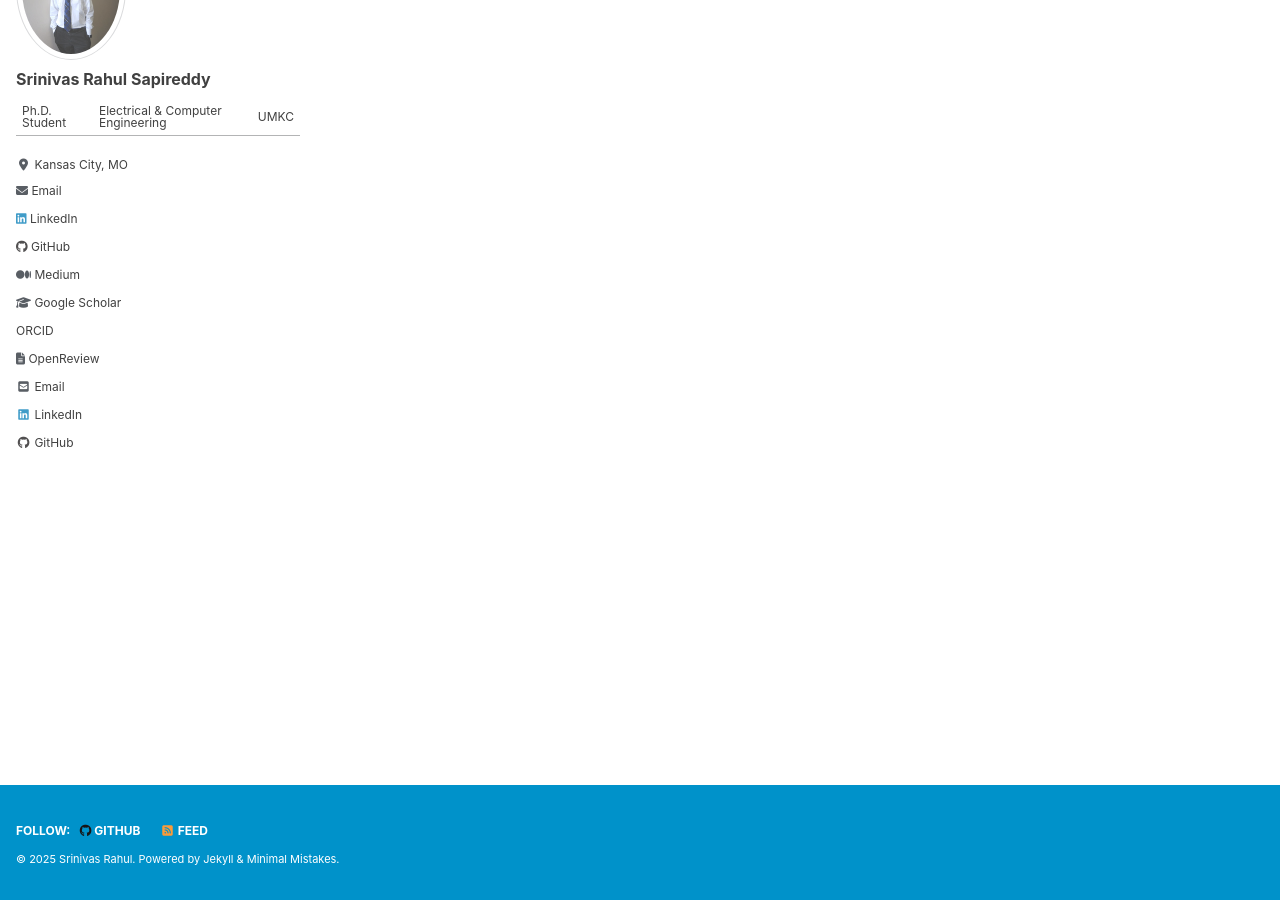
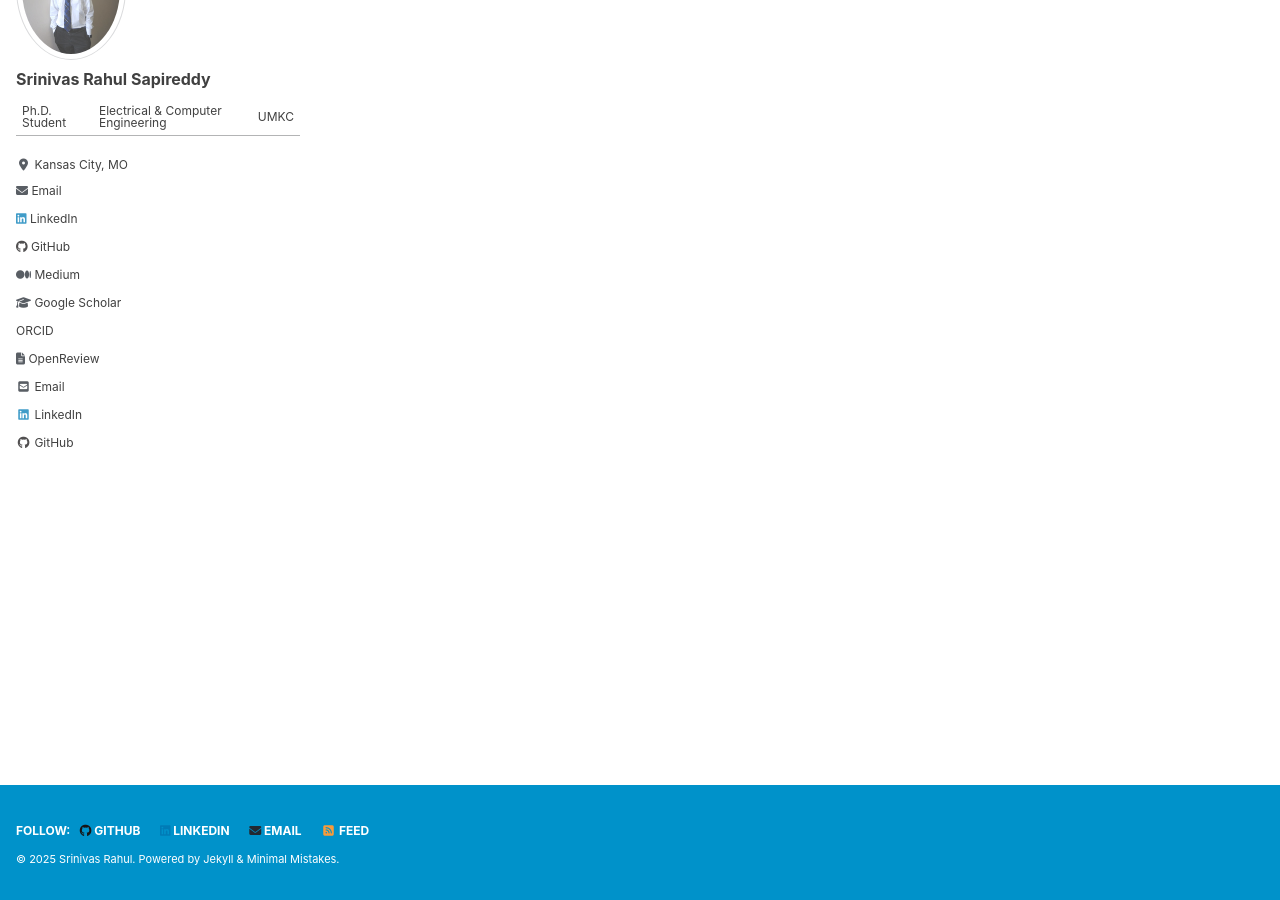
Before and after one commit to srsapireddy/srsapireddy.github.io, a Jekyll site: the page built from _pages/search.md, in a window 1280 px wide and 900 px high, scrolled down 164 px. Built offline with Jekyll 4.4.1, drawn with Linux system fonts in a browser that asks for light colours; cached includes are drawn as plain includes; nearby versions of some CDN libraries.

Commit message:
Update _config.yml

```diff
--- a/_config.yml
+++ b/_config.yml
@@ -108,7 +108,7 @@ analytics:
 # Site Author (Sidebar Bio)
 author:
   name             : "Srinivas Rahul Sapireddy"
-  avatar           : "/images/image.jpeg"  # Ensure this file exists
+  avatar           : "/images/image.jpeg"
   bio              : "Ph.D. Student | Electrical & Computer Engineering | UMKC"
   location         : "Kansas City, MO"
   email            : "sapireddysrinivas2020@gmail.com"
@@ -139,12 +139,20 @@ author:
       url: "https://openreview.net/profile?id=~Srinivas_Rahul_Sapireddy1"
 
 
+
 # Site Footer (Bottom of the page)
 footer:
   links:
     - label: "GitHub"
       icon: "fab fa-github"
       url: "https://github.com/srsapireddy"
+    - label: "LinkedIn"
+      icon: "fab fa-linkedin"
+      url: "https://www.linkedin.com/in/srsapireddy2020/"
+    - label: "Email"
+      icon: "fas fa-envelope"
+      url: "mailto:sapireddysrinivas2020@gmail.com"
+
 
 
 
```
